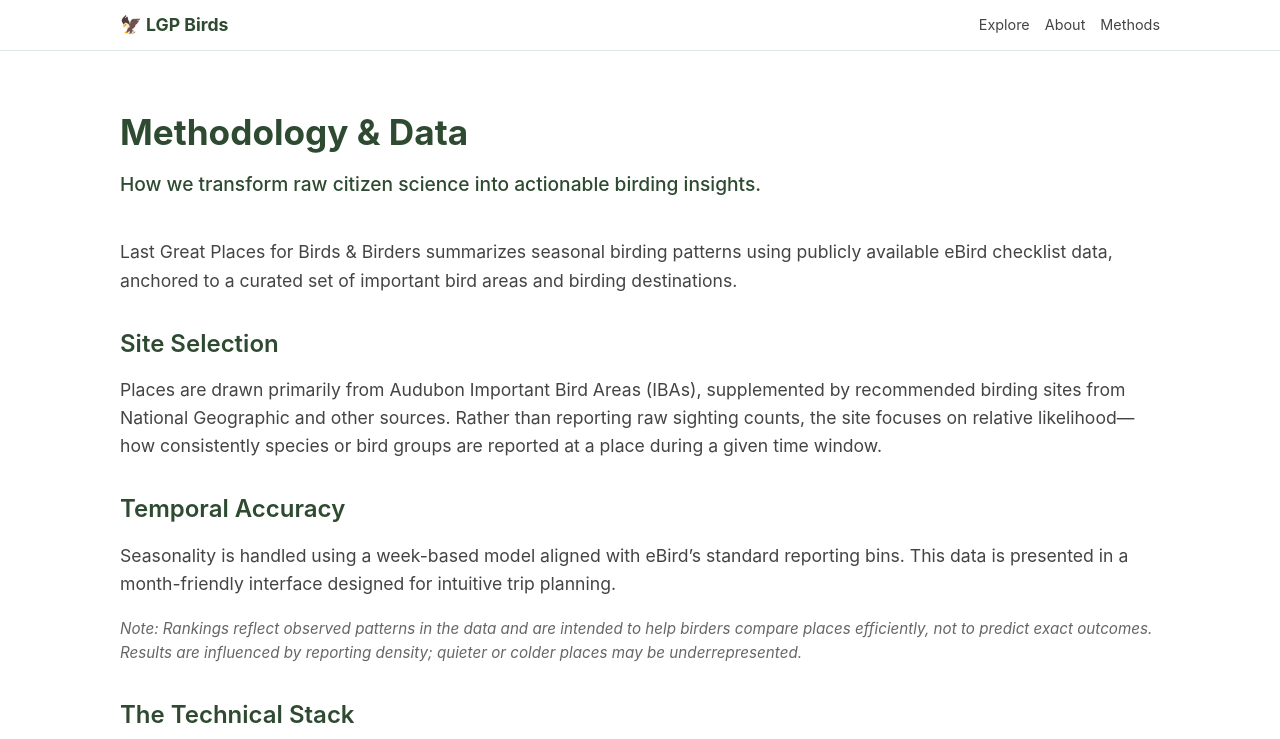
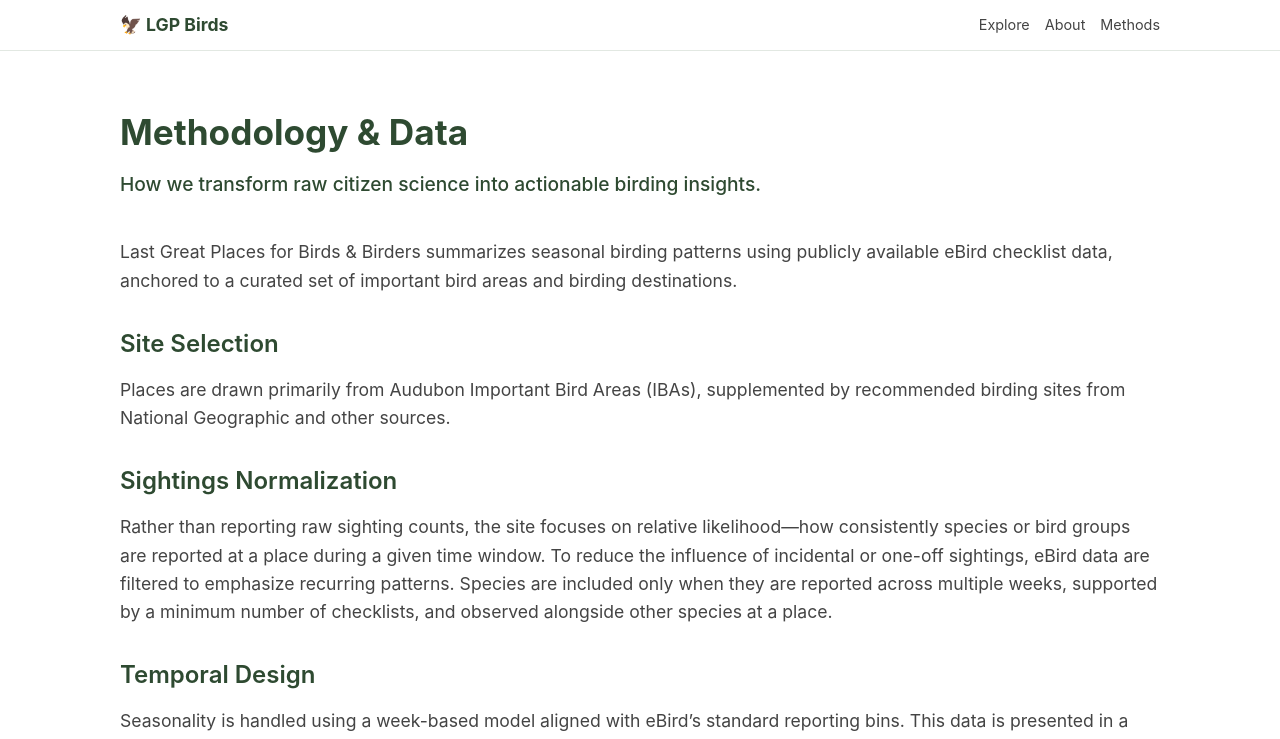
Before and after one commit to lastgreatplaces/LGP-Birds, a Next.js app: page /methods in a window 1280 px wide. Shown: the top 739 px of the page. Built offline with nearby package versions, Linux system fonts and the light colour scheme.

Commit message:
revised methods sections

```diff
--- a/app/about/page.tsx
+++ b/app/about/page.tsx
@@ -37,10 +37,10 @@ export default function AboutPage() {
 
         <h2 style={{ marginTop: '30px' }}>Our Mission</h2>
         <p>
-          <strong>Last Great Places for Birds & Birders</strong> has taken this rich data, compiled it
-          into an easily searchable database, and applied it to the IBAs and other noted birding areas.
+          <strong>Last Great Places for Birds & Birders</strong> has taken the rich eBird data, compiled it
+          into an easily searchable database, and applied it to IBAs and other noted birding areas.
           It serves as a companion to <em>America’s Last Great Places</em> for conserving natural diversity.
-          Studies show that protecting these habitats contributes substantially to conservation of other species and ecosystems.
+          Studies show that protecting these habitats contributes substantially to conserving other species and ecosystems.
         </p>
 
         <h2 style={{ marginTop: '30px' }}>The Developer</h2>
--- a/app/explore/page.tsx
+++ b/app/explore/page.tsx
@@ -15,8 +15,8 @@ export default function ExploreHub() {
       icon: "🔭"
     },
     {
-      title: "What Birds, Where & When",
-      desc: "What birds to expect, and likelihood for each species, at a place for a given week(s).",
+      title: "What you're likely to see",
+      desc: "Choose a place and week to see the birds you’re most likely to encounter.",
       link: "/explore/spot",
       icon: "📍"
     }
--- a/app/methods/page.tsx
+++ b/app/methods/page.tsx
@@ -21,17 +21,20 @@ export default function MethodsPage() {
 <p>
   Places are drawn primarily from <strong>Audubon Important Bird Areas (IBAs)</strong>,
   supplemented by recommended birding sites from National Geographic and other sources.
-          Rather than reporting raw sighting counts, the site focuses on <strong>relative likelihood</strong>—how
-          consistently species or bird groups are reported at a place during a given time window.
 </p>
 
-        <h2 style={{ marginTop: '30px' }}>Temporal Accuracy</h2>
+<h2 style={{ marginTop: '30px' }}>Sightings Normalization</h2>
+<p>
+  Rather than reporting raw sighting counts, the site focuses on <strong>relative likelihood</strong>—how
+  consistently species or bird groups are reported at a place during a given time window. To reduce the influence of incidental or one-off sightings, eBird data are filtered to emphasize recurring patterns. Species are included only when they are reported across multiple weeks, supported by a minimum number of checklists, and observed alongside other species at a place.
+</p>
+
+<h2 style={{ marginTop: '30px' }}>Temporal Design</h2>
 <p>
   Seasonality is handled using a <strong>week-based model</strong> aligned with eBird’s
   standard reporting bins. This data is presented in a month-friendly interface designed
   for intuitive trip planning.
 </p>
-
         <p style={{ fontSize: '0.95rem', color: '#666', fontStyle: 'italic' }}>
           Note: Rankings reflect observed patterns in the data and are intended to help birders compare
           places efficiently, not to predict exact outcomes. Results are influenced by reporting density;
```
Lines whose indentation alone changed are shown as unchanged.
